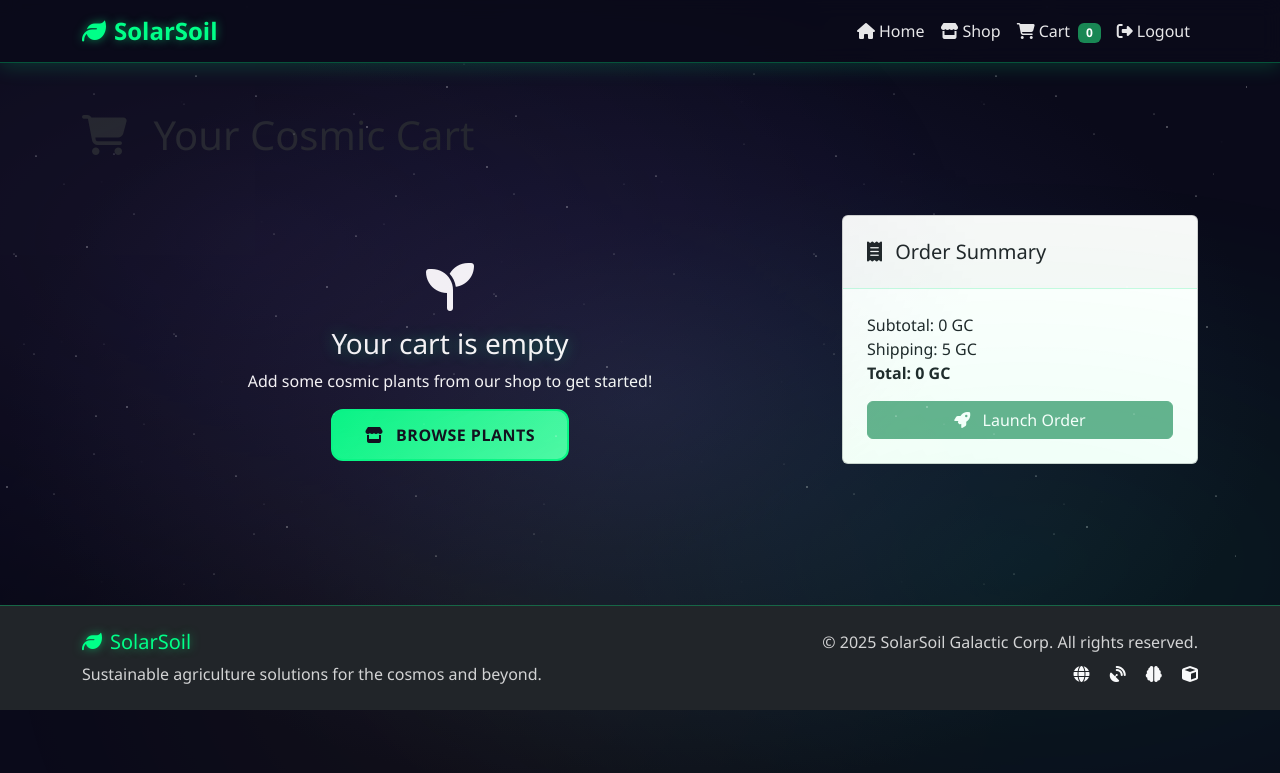
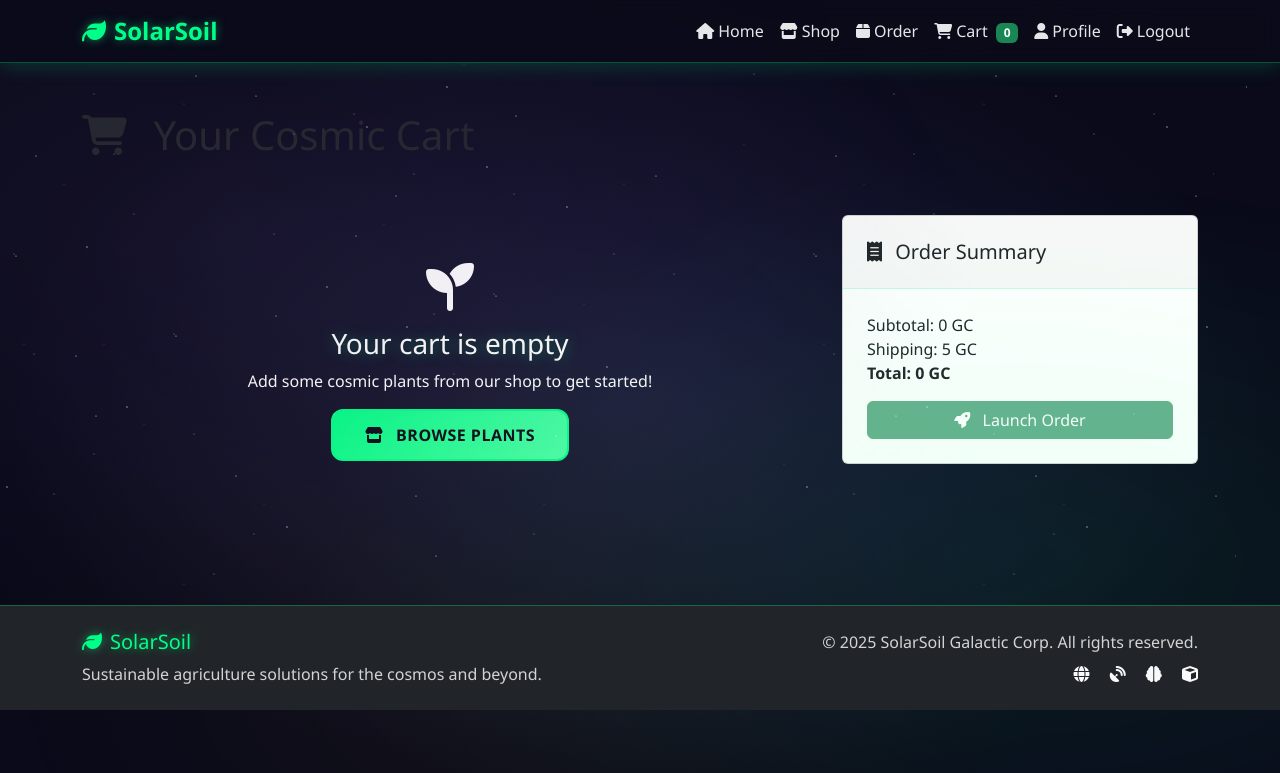
Before and after one commit to domadla/AD-SolarSoil, a PHP site: page /pages/Cart/index.php in a window 1280 px wide. Shown: the top 773 px of the page. Run offline with PHP 8.4, Linux system fonts and the light colour scheme.

Commit message:
feat: add "Order" and "Profile" links to the navigation bar

```diff
--- a/components/templates/header.component.php
+++ b/components/templates/header.component.php
@@ -47,10 +47,16 @@
                             <a class="nav-link" href="../Shop/index.php"><i class="fas fa-store me-1"></i>Shop</a>
                         </li>
                         <li class="nav-item">
+                            <a class="nav-link" href="../Order/index.php"><i class="fas fa-box me-1"></i>Order</a>
+                        </li>
+                        <li class="nav-item">
                             <a class="nav-link" href="../Cart/index.php">
                                 <i class="fas fa-shopping-cart me-1"></i>Cart
                                 <span id="cart-badge" class="badge bg-success ms-1">0</span>
                             </a>
+                        </li>
+                        <li class="nav-item">
+                            <a class="nav-link" href="../Profile/index.php"><i class="fas fa-user me-1"></i>Profile</a>
                         </li>
                         <li class="nav-item">
                             <a class="nav-link" href="../../logout.php"><i class="fas fa-sign-out-alt me-1"></i>Logout</a>
```
